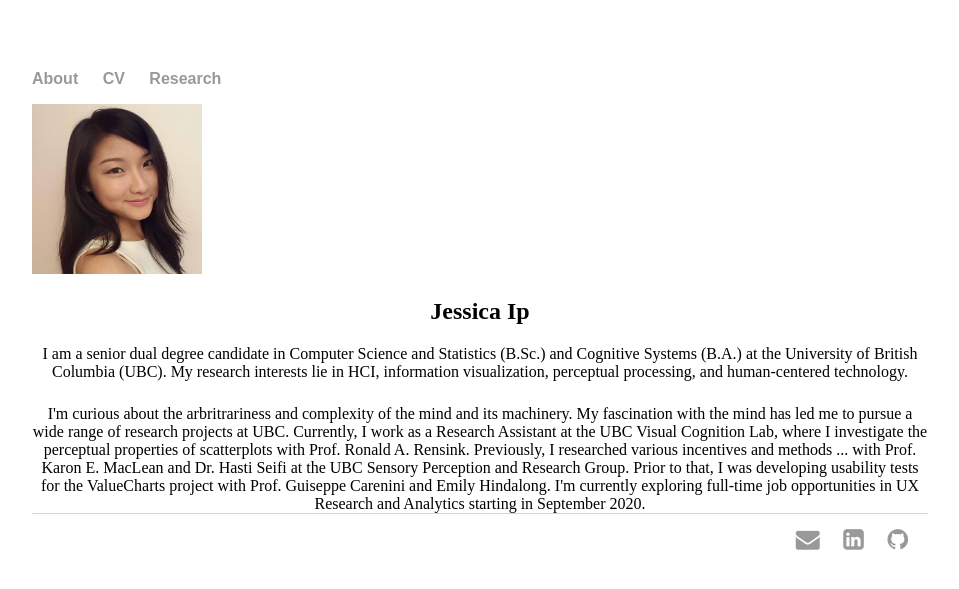
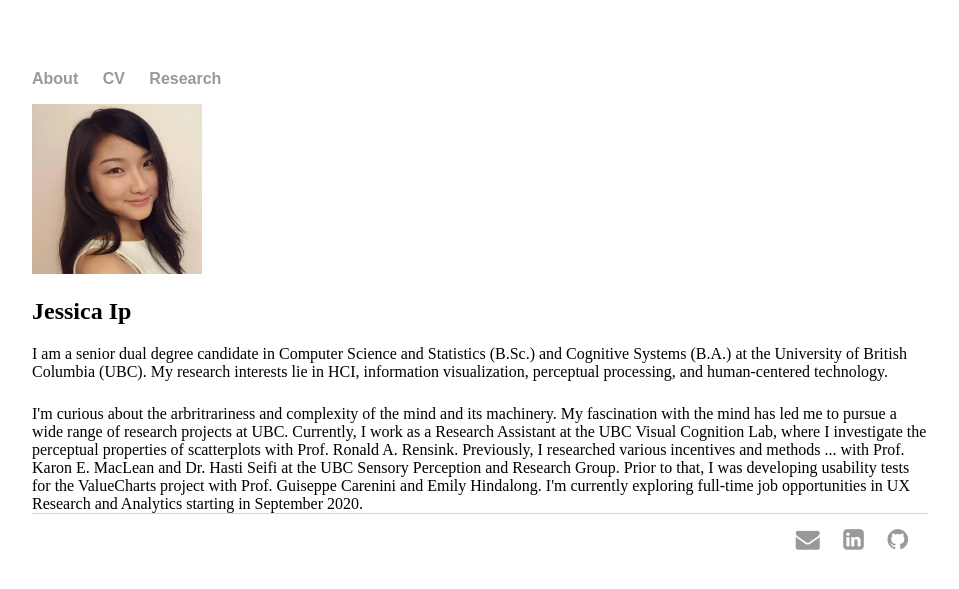
Before and after one commit to ip-jss/ip-jss.github.io, a Jekyll site: the page built from about/index.html, in a window 1280 px wide. Shown: the top 589 px of the page, without its empty margins (160-1119 px from the left). Built offline with Jekyll 4.4.1, drawn with Linux system fonts in a browser that asks for light colours.

```diff
--- a/about/index.html
+++ b/about/index.html
@@ -32,7 +32,7 @@ title: Jessica Ip
     <img src="/pics/Portrait.jpg" alt="img"  style="width:170px;height:170px;margin-right:50px;">
 </div>
 
-<center><h2>Jessica Ip</h2>
+<h2>Jessica Ip</h2>
 
 <div style="display:inline-block;">
 	<div>
```
